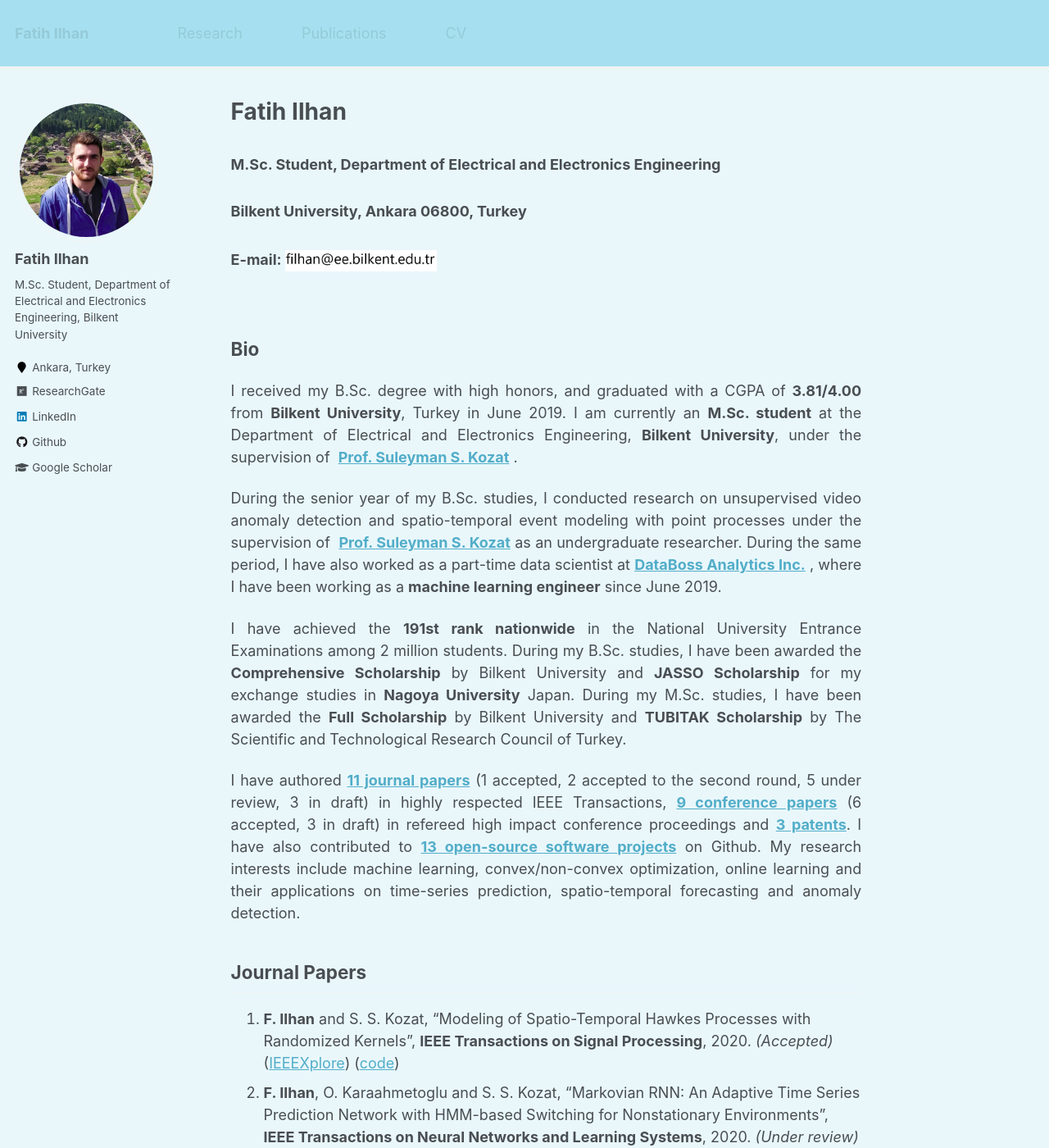
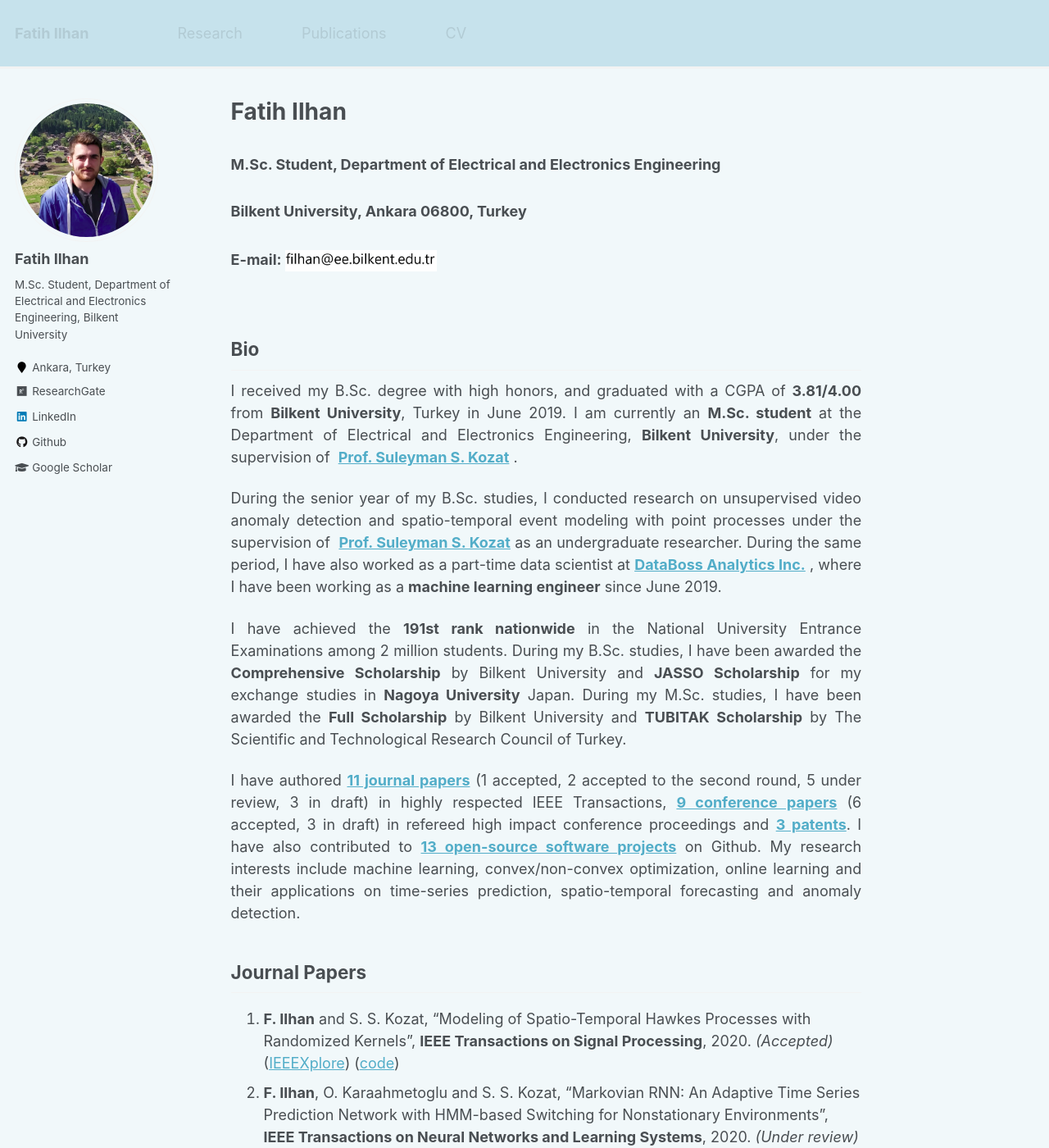
Before and after one commit to fatih-ilhan/fatih-ilhan.github.io, a Jekyll site: the page built from _pages/about.md, in a window 1280 px wide and 1400 px high. Shown: the whole window at 82% size. Built offline with Jekyll 4.4.1, drawn with Linux system fonts in a browser that asks for light colours.

Commit message:
Update _variables.scss

```diff
--- a/_sass/_variables.scss
+++ b/_sass/_variables.scss
@@ -54,7 +54,7 @@ $light-gray                 : mix(#fff, $gray, 50%);
 $lighter-gray               : mix(#fff, $gray, 90%);
 
 $body-color                 : #fff;
-$masthead-background-color  : #a6e0f0;
+$masthead-background-color  : #c6e2ec;
 $background-color           : mix(#fff, $masthead-background-color, 75%);
 $code-background-color      : #fafafa;
 $code-background-color-dark : $light-gray;
```
